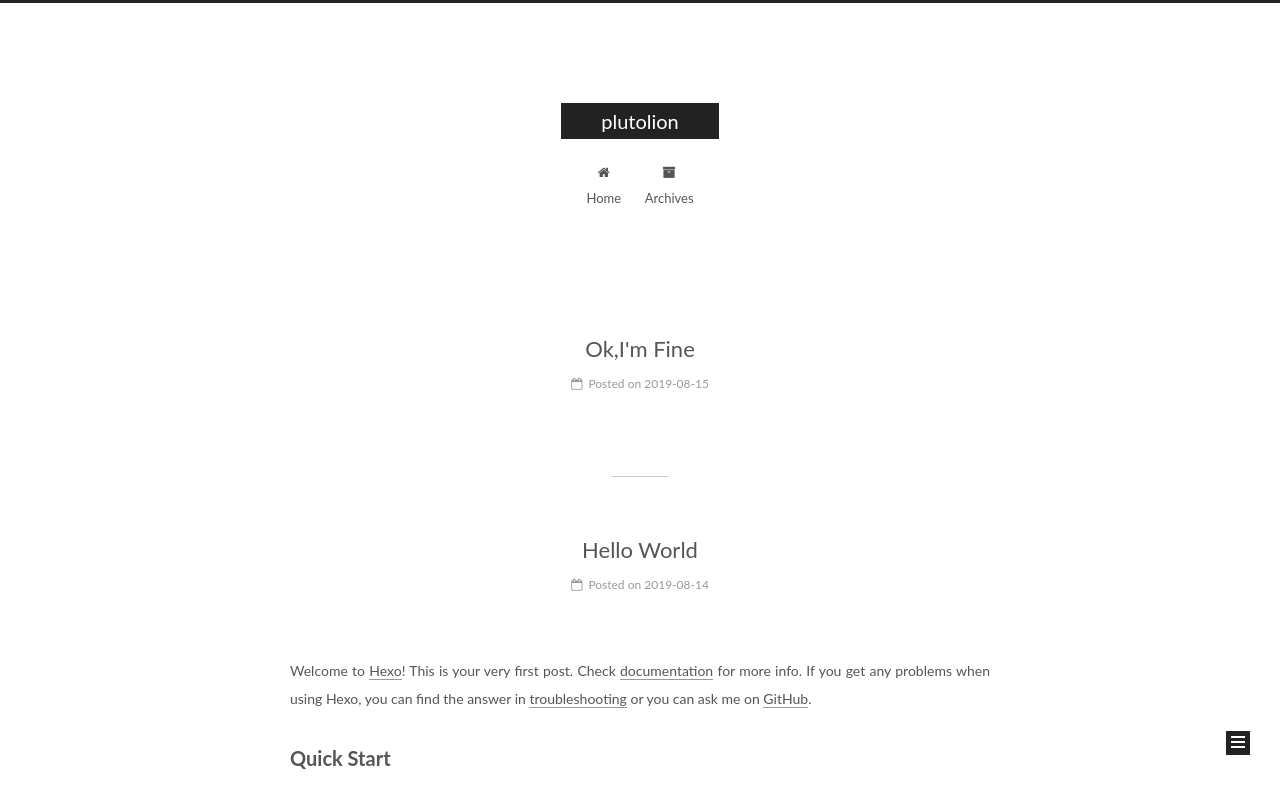
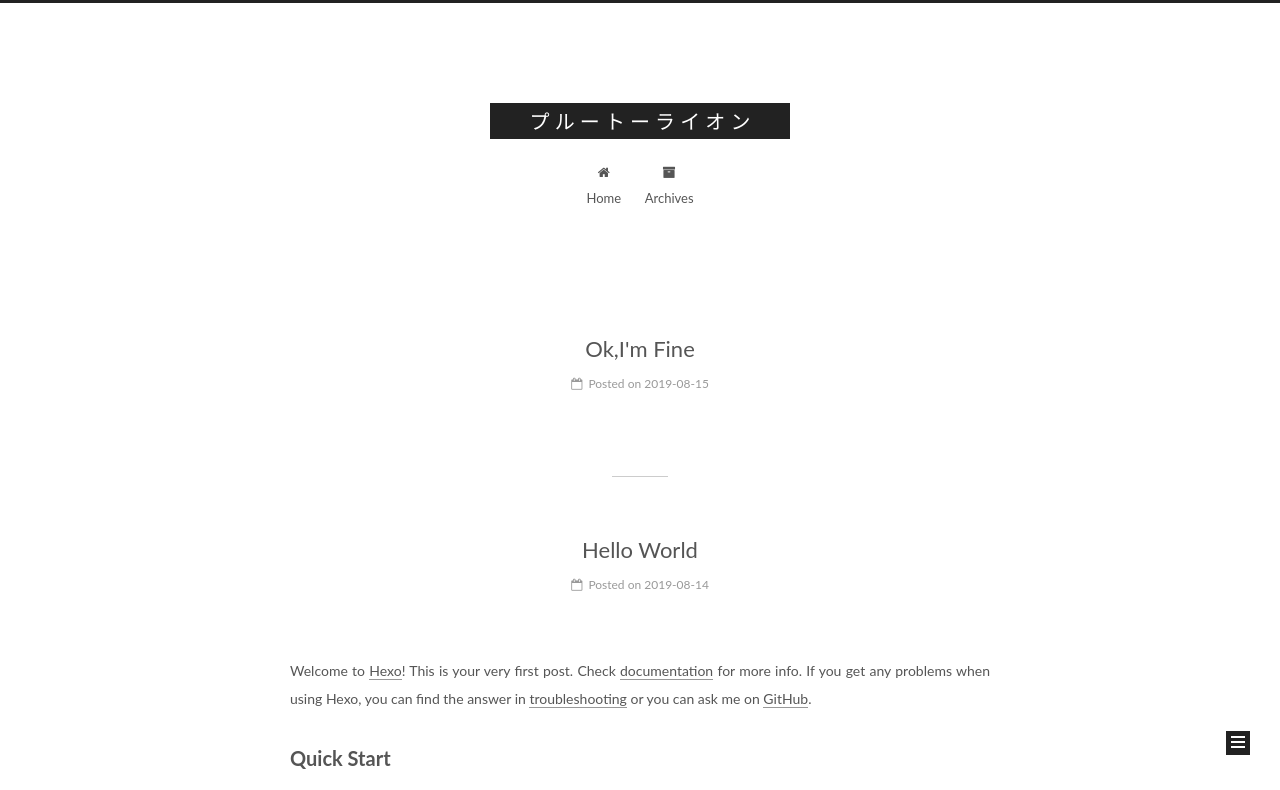
Before and after one commit to plutolion/plutolion.github.io, a plain HTML site: page index.html in a window 1280 px wide. Shown: the top 790 px of the page. Drawn offline with Linux system fonts and the light colour scheme.

Commit message:
Site updated: 2019-08-15 02:26:46

```diff
--- a/css/main.css
+++ b/css/main.css
@@ -1822,7 +1822,7 @@ pre .javascript .function {
   width: 4px;
   height: 4px;
   border-radius: 50%;
-  background: #189eee;
+  background: #670638;
 }
 .links-of-blogroll {
   font-size: 13px;
--- a/index.html
+++ b/index.html
@@ -80,12 +80,12 @@
 
 
 <meta property="og:type" content="website">
-<meta property="og:title" content="plutolion">
+<meta property="og:title" content="プ ル ー ト ー ラ イ オ ン">
 <meta property="og:url" content="http://yoursite.com/index.html">
-<meta property="og:site_name" content="plutolion">
+<meta property="og:site_name" content="プ ル ー ト ー ラ イ オ ン">
 <meta property="og:locale" content="en">
 <meta name="twitter:card" content="summary">
-<meta name="twitter:title" content="plutolion">
+<meta name="twitter:title" content="プ ル ー ト ー ラ イ オ ン">
 
 
 
@@ -121,7 +121,7 @@
 
 
 
-  <title>plutolion</title>
+  <title>プ ル ー ト ー ラ イ オ ン</title>
 
 
 
@@ -152,7 +152,7 @@
     <div class="custom-logo-site-title">
       <a href="/" class="brand" rel="start">
         <span class="logo-line-before"><i></i></span>
-        <span class="site-title">plutolion</span>
+        <span class="site-title">プ ル ー ト ー ラ イ オ ン</span>
         <span class="logo-line-after"><i></i></span>
       </a>
     </div>
@@ -238,7 +238,7 @@
     </span>
 
     <span hidden itemprop="publisher" itemscope itemtype="http://schema.org/Organization">
-      <meta itemprop="name" content="plutolion">
+      <meta itemprop="name" content="プ ル ー ト ー ラ イ オ ン">
     </span>
 
 
@@ -357,7 +357,7 @@
     </span>
 
     <span hidden itemprop="publisher" itemscope itemtype="http://schema.org/Organization">
-      <meta itemprop="name" content="plutolion">
+      <meta itemprop="name" content="プ ル ー ト ー ラ イ オ ン">
     </span>
 
 
```
Also changed, not shown: 2019/08/14/hello-world/index.html (+4 -4 lines), 2019/08/15/Ok-I-m-Fine/index.html (+4 -4 lines), archives/2019/08/index.html (+5 -5 lines), archives/2019/index.html (+5 -5 lines), archives/index.html (+5 -5 lines).
